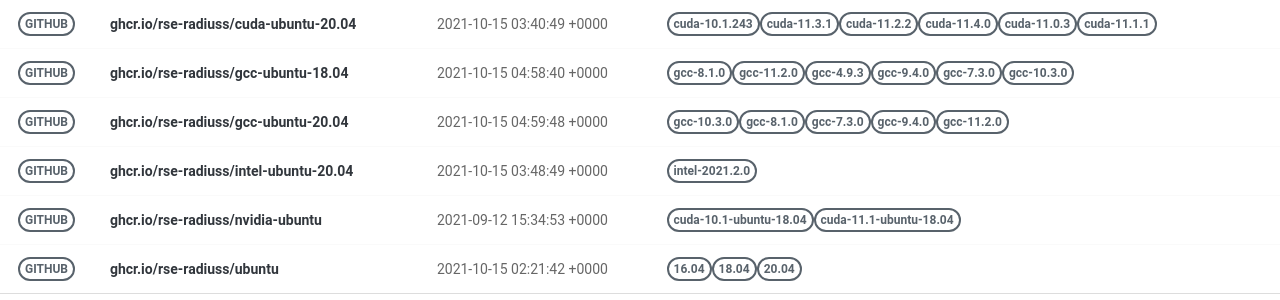
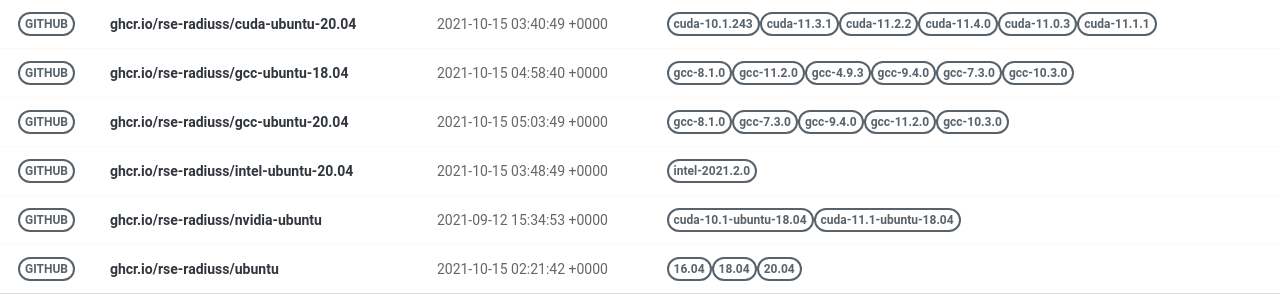
Before and after one commit to rse-ops/docker-images, a Jekyll site: the page built from pages/index.md, in a window 1280 px wide. Shown: the part 228-528 px from the top of the page. Built offline with Jekyll 4.4.1, drawn with Linux system fonts in a browser that asks for light colours; nearby versions of some CDN libraries.

Commit message:
Automated push to update library 2021-10-15

```diff
--- a/_library/ghcr.io-rse-radiuss-gcc-ubuntu-20.04.md
+++ b/_library/ghcr.io-rse-radiuss-gcc-ubuntu-20.04.md
@@ -1,14 +1,11 @@
 ---
 layout: container
 name: ghcr.io/rse-radiuss/gcc-ubuntu-20.04
-updated_at: 2021-10-15 04:59:48.364105
+updated_at: 2021-10-15 05:03:49.645390
 
 
 container_url: https://github.com/orgs/rse-radiuss/packages/container/package/gcc-ubuntu-20.04
 versions:
- - tag: gcc-10.3.0
-   dockerfile: https://github.com/rse-radiuss/docker-images/blob/main/ubuntu/gcc/Dockerfile
-   manifest: https://crane.ggcr.dev/manifest/ghcr.io/rse-radiuss/gcc-ubuntu-20.04:gcc-10.3.0
  - tag: gcc-8.1.0
    dockerfile: https://github.com/rse-radiuss/docker-images/blob/main/ubuntu/gcc/Dockerfile
    manifest: https://crane.ggcr.dev/manifest/ghcr.io/rse-radiuss/gcc-ubuntu-20.04:gcc-8.1.0
```
Also changed, not shown: other parts of _library/ghcr.io-rse-radiuss-gcc-ubuntu-20.04.md (+3 -0 lines).
